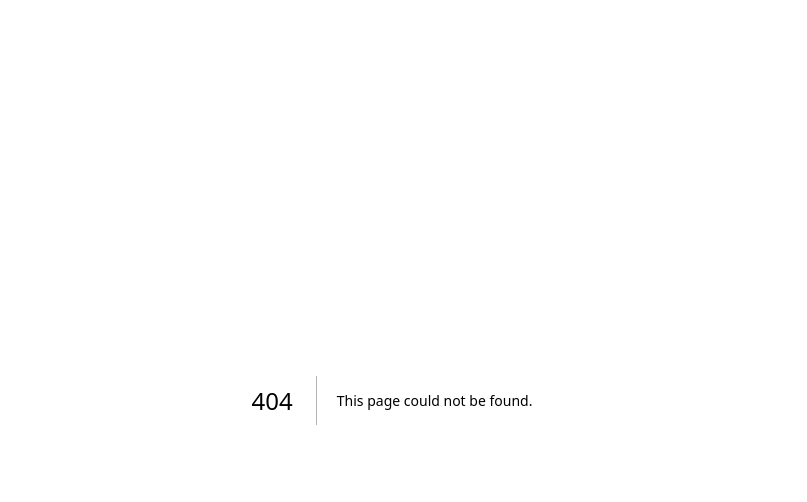
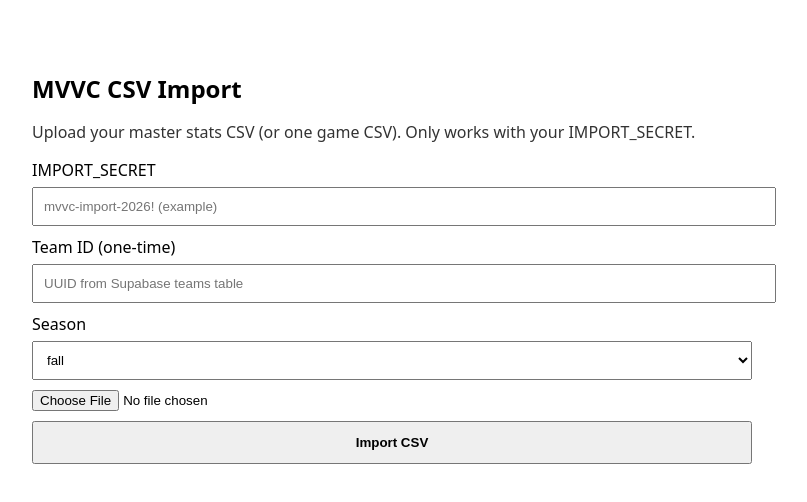
Before and after one commit to mtuyay-glitch/mvvc-coach-copilot, a Next.js app: page /import in a window 1280 px wide. Before the commit this address had no page. Shown: the top 502 px of the page, without its empty margins (248-1055 px from the left). Built offline with nearby package versions, Linux system fonts and the light colour scheme.

Commit message:
Create page.tsx

```diff
--- /dev/null
+++ b/app/import/page.tsx
@@ -0,0 +1,90 @@
+"use client";
+
+import { useState } from "react";
+
+export default function ImportPage() {
+  const [secret, setSecret] = useState("");
+  const [teamId, setTeamId] = useState("");
+  const [season, setSeason] = useState<"fall" | "spring" | "summer">("fall");
+  const [file, setFile] = useState<File | null>(null);
+  const [msg, setMsg] = useState<string>("");
+
+  async function runImport() {
+    if (!file) return setMsg("Choose a CSV file first.");
+    if (!secret) return setMsg("Enter IMPORT_SECRET.");
+    if (!teamId) return setMsg("Enter Team ID once (we can hardcode later).");
+
+    setMsg("Uploading…");
+
+    const form = new FormData();
+    form.append("file", file);
+    form.append("teamId", teamId);
+    form.append("season", season);
+    form.append("secret", secret);
+
+    const res = await fetch("/api/import", { method: "POST", body: form });
+    const json = await res.json().catch(() => ({}));
+
+    if (!res.ok) {
+      setMsg(`Import failed: ${json?.error ?? res.statusText}`);
+      return;
+    }
+    setMsg(`Imported: games=${json.gamesCreated}, rows=${json.rowsInserted}`);
+  }
+
+  return (
+    <main style={{ maxWidth: 720, margin: "40px auto", padding: 16 }}>
+      <h1 style={{ fontSize: 24, fontWeight: 700 }}>MVVC CSV Import</h1>
+      <p style={{ opacity: 0.8 }}>
+        Upload your master stats CSV (or one game CSV). Only works with your IMPORT_SECRET.
+      </p>
+
+      <div style={{ display: "grid", gap: 10, marginTop: 16 }}>
+        <label>
+          IMPORT_SECRET
+          <input
+            value={secret}
+            onChange={(e) => setSecret(e.target.value)}
+            style={{ width: "100%", padding: 10, marginTop: 6 }}
+            placeholder="mvvc-import-2026! (example)"
+          />
+        </label>
+
+        <label>
+          Team ID (one-time)
+          <input
+            value={teamId}
+            onChange={(e) => setTeamId(e.target.value)}
+            style={{ width: "100%", padding: 10, marginTop: 6 }}
+            placeholder="UUID from Supabase teams table"
+          />
+        </label>
+
+        <label>
+          Season
+          <select
+            value={season}
+            onChange={(e) => setSeason(e.target.value as any)}
+            style={{ width: "100%", padding: 10, marginTop: 6 }}
+          >
+            <option value="fall">fall</option>
+            <option value="spring">spring</option>
+            <option value="summer">summer</option>
+          </select>
+        </label>
+
+        <input
+          type="file"
+          accept=".csv,text/csv"
+          onChange={(e) => setFile(e.target.files?.[0] ?? null)}
+        />
+
+        <button onClick={runImport} style={{ padding: 12, fontWeight: 600 }}>
+          Import CSV
+        </button>
+
+        {msg && <div style={{ marginTop: 8, whiteSpace: "pre-wrap" }}>{msg}</div>}
+      </div>
+    </main>
+  );
+}
```
